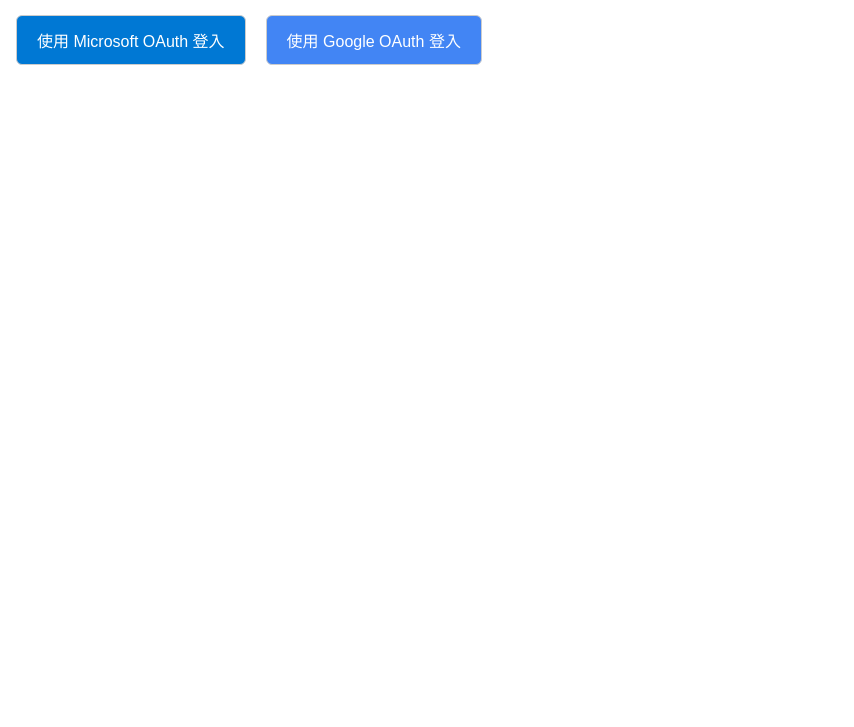
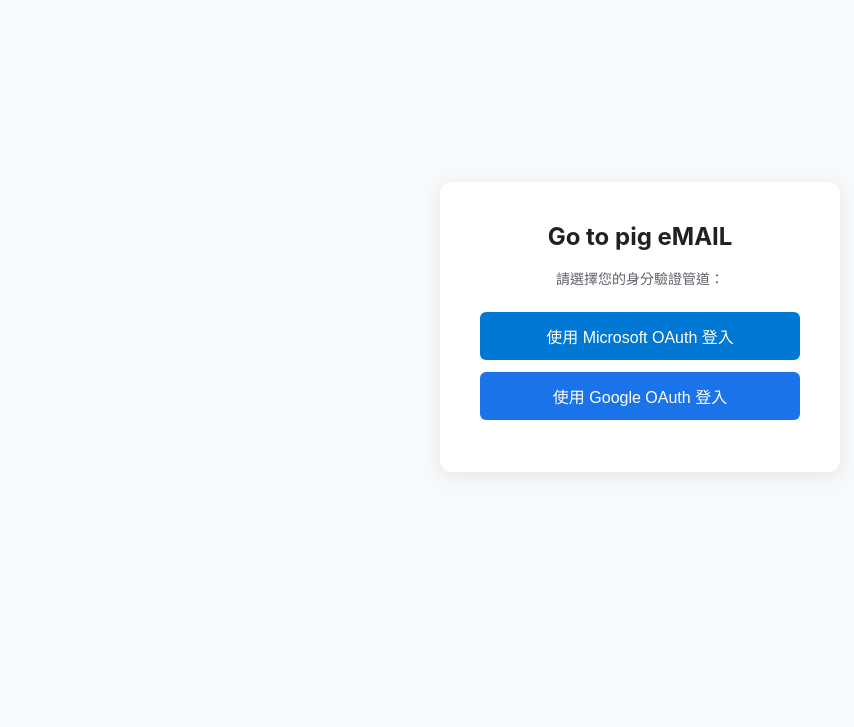
Before and after one commit to ggghhh-7000/pig.mail.pig365.app, a plain HTML site: page index.html in a window 1280 px wide. Shown: the part 73-800 px from the top of the page, without its empty margins (0-854 px from the left). Drawn offline with Linux system fonts and the light colour scheme.

Commit message:
Update index.html

```diff
--- a/index.html
+++ b/index.html
@@ -2,30 +2,67 @@
 <html lang="zh-TW">
 <head>
   <meta charset="UTF-8">
-  <title>pig-mail.pages.dev</title>
+  <meta name="viewport" content="width=device-width, initial-scale=1.0">
+  <title>pig eMAIL - 登入</title>
   <style>
-    .btn { padding: 12px 20px; margin: 8px; font-size: 16px; cursor: pointer; border-radius: 6px; border: 1px solid #ccc; }
-    .ms-btn { background-color: #0078d4; color: white; }
-    .g-btn { background-color: #4285f4; color: white; }
+    * { box-sizing: border-box; }
+    body {
+      font-family: -apple-system, BlinkMacSystemFont, "Segoe UI", Roboto, sans-serif;
+      background-color: #f8f9fa;
+      display: flex;
+      justify-content: center;
+      align-items: center;
+      min-height: 100vh;
+      margin: 0;
+    }
+    .card {
+      background: #ffffff;
+      padding: 40px;
+      border-radius: 12px;
+      box-shadow: 0 4px 20px rgba(0,0,0,0.08);
+      text-align: center;
+      max-width: 400px;
+      width: 90%;
+    }
+    h1 { margin-top: 0; color: #202124; font-size: 24px; }
+    p { color: #5f6368; font-size: 14px; margin-bottom: 24px; }
+    .btn {
+      display: block;
+      width: 100%;
+      padding: 12px 20px;
+      margin: 12px 0;
+      font-size: 16px;
+      font-weight: 500;
+      border-radius: 6px;
+      border: none;
+      cursor: pointer;
+      transition: background-color 0.2s;
+    }
+    .btn-ms { background-color: #0078d4; color: white; }
+    .btn-ms:hover { background-color: #005a9e; }
+    .btn-google { background-color: #1a73e8; color: white; }
+    .btn-google:hover { background-color: #1557b0; }
   </style>
 </head>
 <body>
-  <h1>Go to pig e mail</h1>
 
-  <!-- 按鈕 1: 前往 Microsoft OAuth 頁面 -->
-  <button class="btn ms-btn" onclick="redirectToMS()">使用 Microsoft OAuth 登入</button>
+  <div class="card">
+    <h1>Go to pig eMAIL</h1>
+    <p>請選擇您的身分驗證管道：</p>
 
-  <!-- 按鈕 2: 前往 Google OAuth 頁面 -->
-  <button class="btn g-btn" onclick="redirectToGoogle()">使用 Google OAuth 登入</button>
+    <button class="btn btn-ms" onclick="redirectToMS()">使用 Microsoft OAuth 登入</button>
+    <button class="btn btn-google" onclick="redirectToGoogle()">使用 Google OAuth 登入</button>
+  </div>
 
   <script>
+    const HOME_URL = "https://pig-mail-pig365-app.pages.dev/home";
+
     function redirectToMS() {
-      // 帶上 redirect_url 參數，方便 Netlify 頁面驗證後跳轉回來
-      window.location.href = "https://OAuth-pig-mail.netlify.app?redirect_url=" + encodeURIComponent(window.location.href);
+      window.location.href = "https://OAuth-pig-mail.netlify.app?redirect_url=" + encodeURIComponent(HOME_URL);
     }
 
     function redirectToGoogle() {
-      window.location.href = "https://g-auth-oooo.netlify.app?redirect_url=" + encodeURIComponent(window.location.href);
+      window.location.href = "https://g-auth-oooo.netlify.app?redirect_url=" + encodeURIComponent(HOME_URL);
     }
   </script>
 </body>
```
